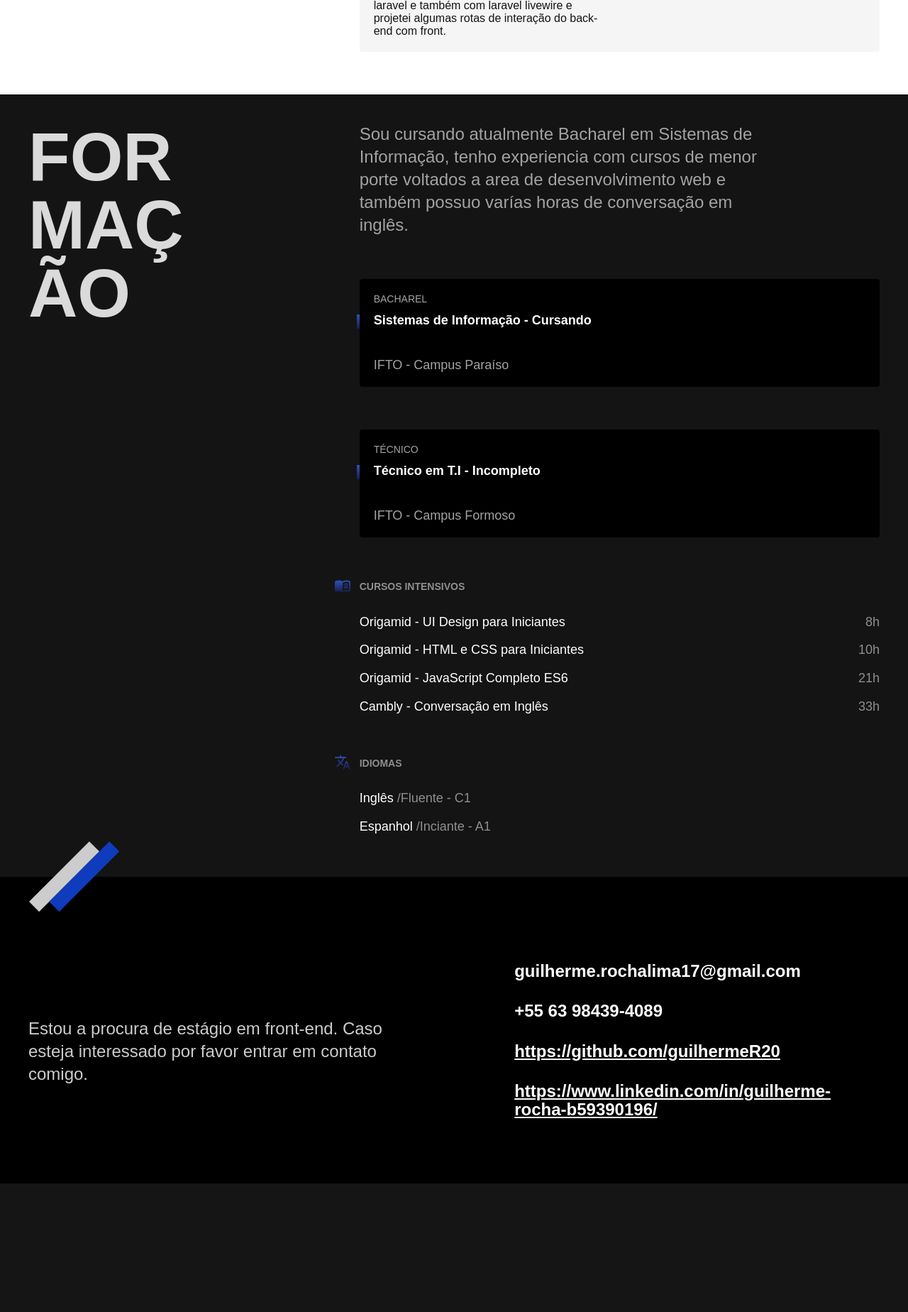
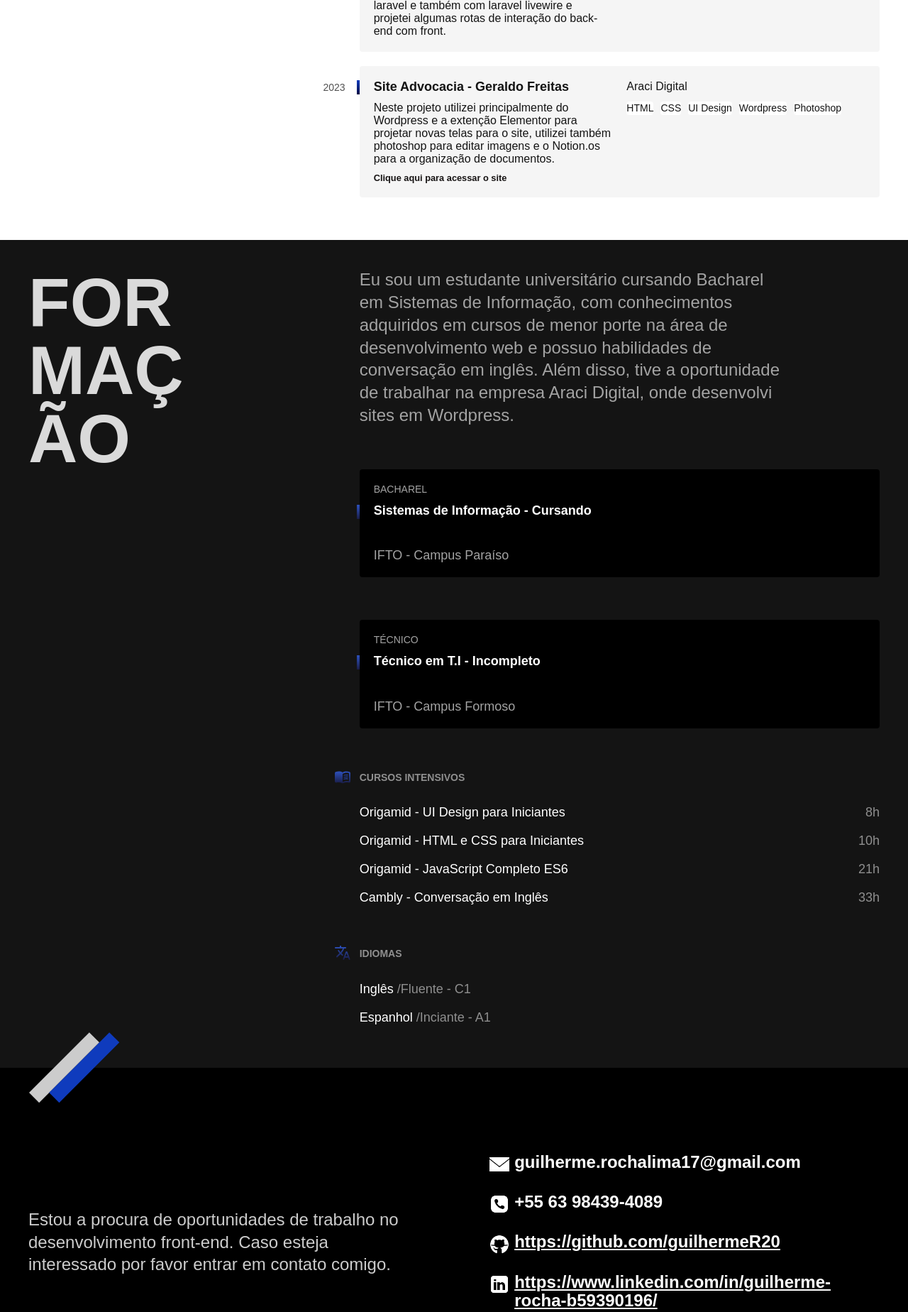
Before and after one commit to guilhermeR20/Projetos-Pessoais-Front-End, a PHP site: page / in a window 1280 px wide. Shown: the part 983-2831 px from the top of the page at 71% size. Before the commit the page ends 2650 px from the top, so only its background shows below. Run offline with PHP 8.4, Linux system fonts and the light colour scheme.

Commit message:
icones de contato

```diff
--- a/portfolio/css/global.css
+++ b/portfolio/css/global.css
@@ -54,3 +54,13 @@ img{
         max-width: initial !important;
     }
 }
+
+.link-acesso{
+  text-decoration:none;
+  font-size: 0.8rem;
+  color: #171414;
+}
+
+.link-acesso:hover {
+  color: #0f3bbd;
+}
--- a/portfolio/index.html
+++ b/portfolio/index.html
@@ -1,6 +1,5 @@
 <!DOCTYPE html>
 <html lang="en">
-
   <head>
     <meta charset="UTF-8" />
     <meta http-equiv="X-UA-Compatible" content="IE=edge" />
@@ -17,7 +16,11 @@
 
   <body class="dark-mode">
     <header class="header">
-    <img class="imagem" src="./img/marca.svg" alt="Nome Guilherme Rocha Lima" />
+      <img
+        class="imagem"
+        src="./img/marca.svg"
+        alt="Nome Guilherme Rocha Lima"
+      />
       <nav>
         <ul class="header-menu">
           <li><a href="#experiencia">Experiência</a></li>
@@ -29,7 +32,13 @@
     </header>
 
     <main class="introducao">
-    <img class="introducao-imagem" src="./img/perfil.png" alt="Foto de Perfil" width="350px" height="350px" />
+      <img
+        class="introducao-imagem"
+        src="./img/perfil.png"
+        alt="Foto de Perfil"
+        width="350px"
+        height="350px"
+      />
       <div>
         <h1>
           Desenvolvedor<br />Front End &<br />
@@ -44,19 +53,20 @@
       <div>
         <p class="experiencia-texto">
           Sou iniciante quanto ao desenvolvimento front-end, maior parte dos
-        projetos que já participei são de pequeno porte para a faculdade relacionados
-        ao back-end. Sendo o InfoNutri um dos poucos oned pude espressar habilidades
-        com html, css e javascript. Mais projetos serão realizados em breve.
+          projetos que já participei são de pequeno porte para a faculdade
+          relacionados ao back-end. Sendo o InfoNutri um dos poucos oned pude
+          espressar habilidades com html, css e javascript. Mais projetos serão
+          realizados em breve.
         </p>
         <div class="empresa">
           <span class="empresa-ano">2022</span>
           <h3 class="empresa-titulo">InfoNutri</h3>
           <span>Residência em Sistemas de Informação</span>
           <p>
-          No projeto InfoNutri trabalhei com desenvolvimento de paginas
-          com uso de HTML, CSS, JavaScript. Utilizei do framework laravel
-          e também com laravel livewire e projetei algumas rotas de interação
-          do back-end com front.
+            No projeto InfoNutri trabalhei com desenvolvimento de paginas com
+            uso de HTML, CSS, JavaScript. Utilizei do framework laravel e também
+            com laravel livewire e projetei algumas rotas de interação do
+            back-end com front.
           </p>
           <ul class="empresa-habilidades">
             <li>HTML</li>
@@ -68,6 +78,30 @@
           </ul>
         </div>
 
+        <div class="empresa">
+          <span class="empresa-ano">2023</span>
+          <h3 class="empresa-titulo">Site Advocacia - Geraldo Freitas</h3>
+          <span>Araci Digital</span>
+          <p>
+            Neste projeto utilizei principalmente do Wordpress e a extenção
+            Elementor para projetar novas telas para o site, utilizei também
+            photoshop para editar imagens e o Notion.os para a organização de
+            documentos.
+          </p>
+          <ul class="empresa-habilidades">
+            <li>HTML</li>
+            <li>CSS</li>
+            <li>UI Design</li>
+            <li>Wordpress</li>
+            <li>Photoshop</li>
+          </ul>
+          <a
+            class="link-acesso"
+            href="https://geraldofreitas.adv.br/"
+            target="_blank"
+            ><b>Clique aqui para acessar o site</b></a
+          >
+        </div>
       </div>
     </section>
 
@@ -76,9 +110,11 @@
         <h2 class="subtitulo">Formação</h2>
         <div>
           <p class="formacao-texto">
-          Sou cursando atualmente Bacharel em Sistemas de Informação, tenho experiencia
-          com cursos de menor porte voltados a area de desenvolvimento web e também possuo
-          varías horas de conversação em inglês.
+            Eu sou um estudante universitário cursando Bacharel em Sistemas de
+            Informação, com conhecimentos adquiridos em cursos de menor porte na
+            área de desenvolvimento web e possuo habilidades de conversação em inglês.
+            Além disso, tive a oportunidade de trabalhar na empresa Araci
+            Digital, onde desenvolvi sites em Wordpress.
           </p>
 
           <ul class="faculdade-lista">
@@ -115,7 +151,6 @@
                 <li>Espanhol <span>/Inciante - A1</span></li>
               </ul>
             </div>
-
           </div>
         </div>
       </div>
@@ -123,17 +158,23 @@
 
     <footer class="footer" id="contato">
       <div class="footer-container">
-      <p class="footer-texto">Estou a procura de estágio em front-end. Caso esteja interessado
-        por favor entrar em contato comigo.
+        <p class="footer-texto">
+          Estou a procura de oportunidades de trabalho no desenvolvimento front-end. Caso esteja interessado por
+          favor entrar em contato comigo.
         </p>
         <ul class="footer-contato">
-        <li class="email">guilherme.rochalima17@gmail.com</li>
-        <li class="telefone">+55 63 98439-4089</li>
-        <li class="github"><a href="/">https://github.com/guilhermeR20</a></li>
-        <li class="linkedin"><a href="/">https://www.linkedin.com/in/guilherme-rocha-b59390196/</a></li>
+          <li class="email"><img class="icones" src="./img/icon-email.png">guilherme.rochalima17@gmail.com</li>
+          <li class="telefone"><img class="icones" src="./img/icons8-phone-50.png">+55 63 98439-4089</li>
+          <li class="github">
+            <a href="https://github.com/guilhermeR20" target="_blank"><img class="icones" src="./img/icons8-github-50.png" >https://github.com/guilhermeR20</a>
+          </li>
+          <li class="linkedin">
+            <a href="https://www.linkedin.com/in/guilherme-rocha-b59390196/" target="_blank"
+              ><img class="icones" src="./img/icons8-linkedin-50.png">https://www.linkedin.com/in/guilherme-rocha-b59390196/</a
+            >
+          </li>
         </ul>
       </div>
     </footer>
   </body>
-
 </html>
```
Also changed, not shown: portfolio/img/icon-email.png (added), portfolio/img/icons8-github-50.png (added), portfolio/img/icons8-linkedin-50.png (added), portfolio/img/icons8-phone-50.png (added). Lines whose indentation alone changed are shown as unchanged.
